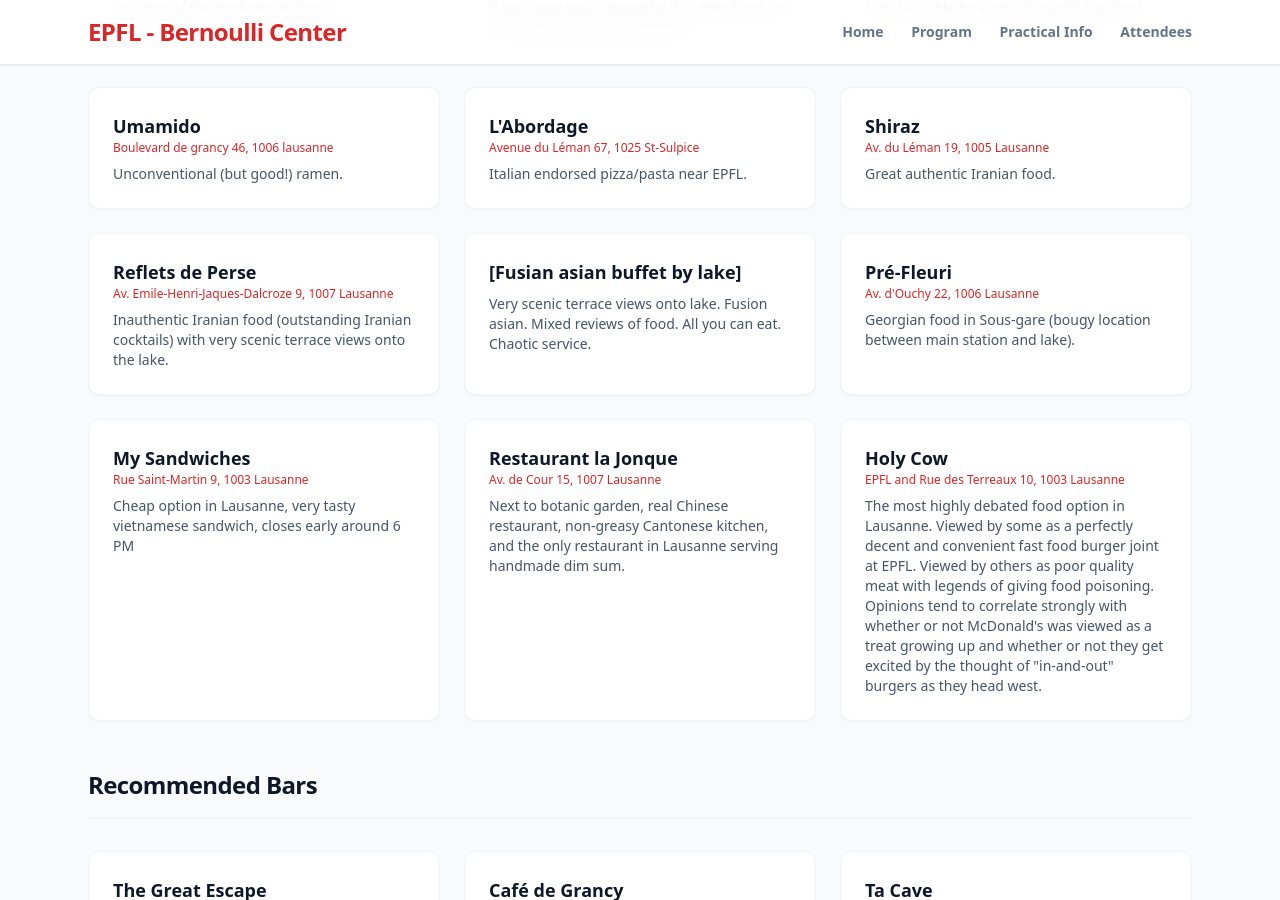
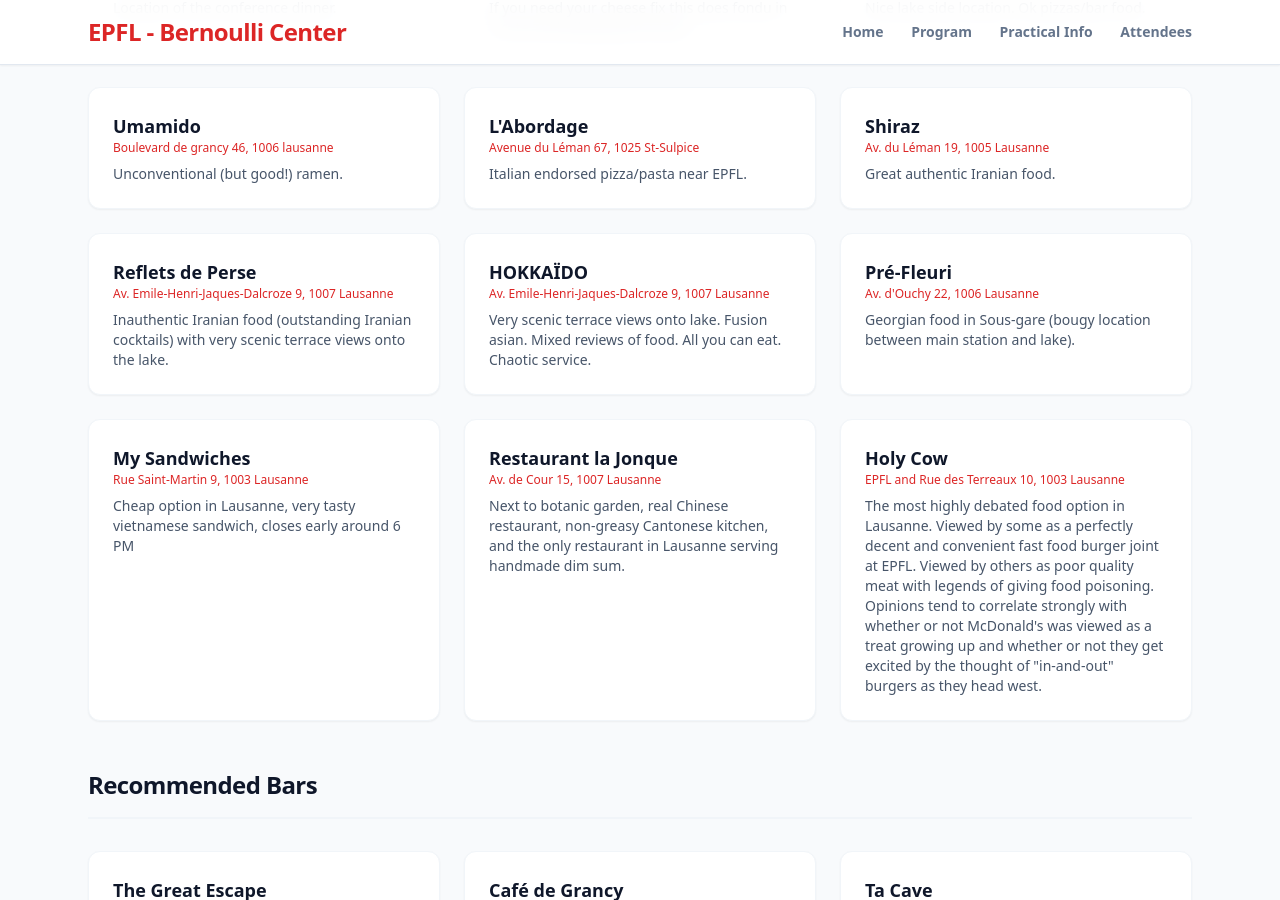
Before and after one commit to tomfparker/QIC-group-web, a Jekyll site: the page workshop2026/index.html, which Jekyll copies as it is, in a window 1280 px wide and 900 px high, scrolled down 3098 px. Built offline with Jekyll 4.4.1, drawn with Linux system fonts in a browser that asks for light colours; nearby versions of some CDN libraries.

```diff
--- a/workshop2026/index.html
+++ b/workshop2026/index.html
@@ -120,8 +120,8 @@
                 <p class="text-sm text-slate-600">Inauthentic Iranian food (outstanding Iranian cocktails) with very scenic terrace views onto the lake.</p>
             </div>
             <div class="bg-white p-6 rounded-xl shadow-sm border border-slate-100">
-                <h4 class="font-bold text-lg text-slate-900">[Fusian asian buffet by lake]</h4>
-                <p class="text-xs font-medium text-red-600 mb-2"></p>
+                <h4 class="font-bold text-lg text-slate-900">HOKKAÏDO</h4>
+                <p class="text-xs font-medium text-red-600 mb-2">Av. Emile-Henri-Jaques-Dalcroze 9, 1007 Lausanne</p>
                 <p class="text-sm text-slate-600">Very scenic terrace views onto lake. Fusion asian. Mixed reviews of food. All you can eat. Chaotic service.</p>
             </div>
             <div class="bg-white p-6 rounded-xl shadow-sm border border-slate-100">
```
